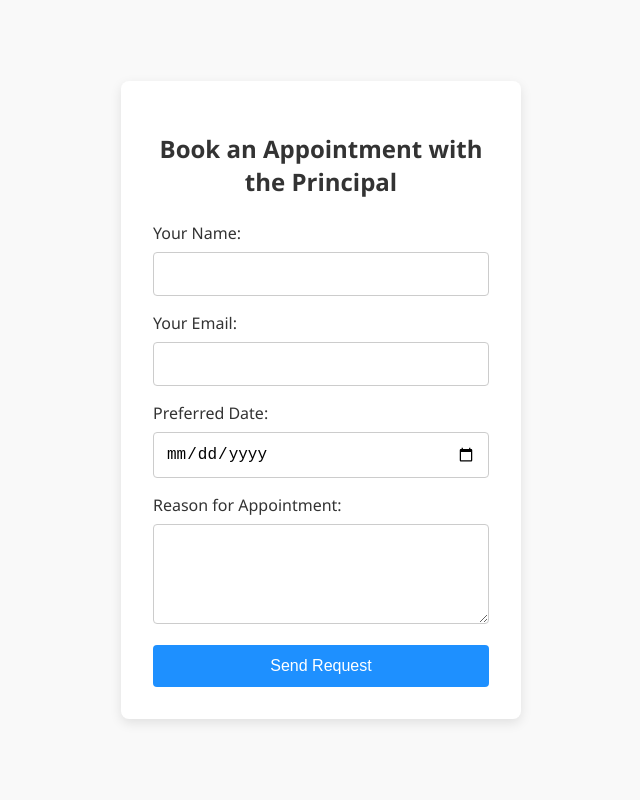
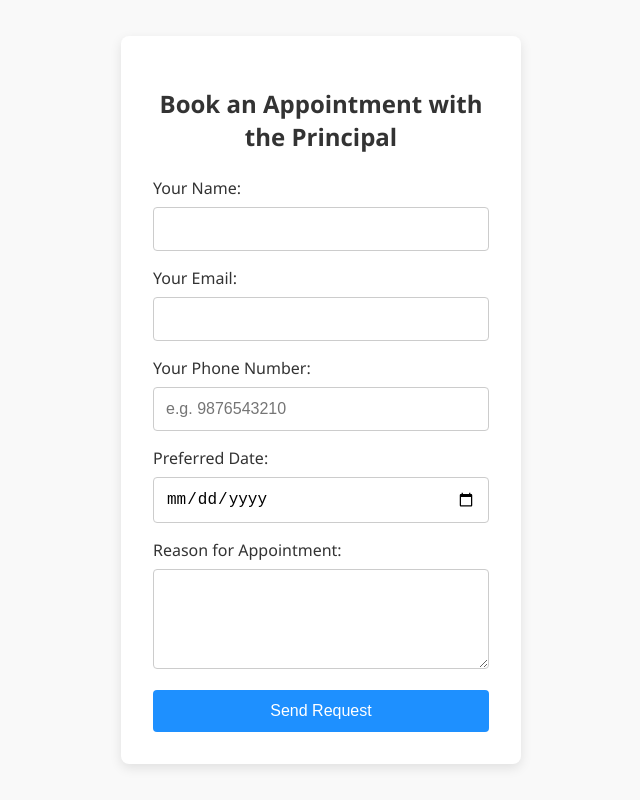
Before and after one commit to PhantomDaDev/appointment-test, a plain HTML site: page index.html in a window 1280 px wide. Shown: the whole page, without its empty margins (319-959 px from the left). Drawn offline with nearby package versions, Linux system fonts and the light colour scheme.

Commit message:
Update index.html

```diff
--- a/index.html
+++ b/index.html
@@ -112,6 +112,10 @@
         <input type="email" id="email" name="from_email" required />
       </div>
       <div class="form-group">
+        <label for="phone">Your Phone Number:</label>
+        <input type="tel" id="phone" name="phone_number" pattern="[0-9]{10}" placeholder="e.g. 9876543210" required />
+      </div>
+      <div class="form-group">
         <label for="date">Preferred Date:</label>
         <input type="date" id="date" name="appointment_date" required />
       </div>
```
